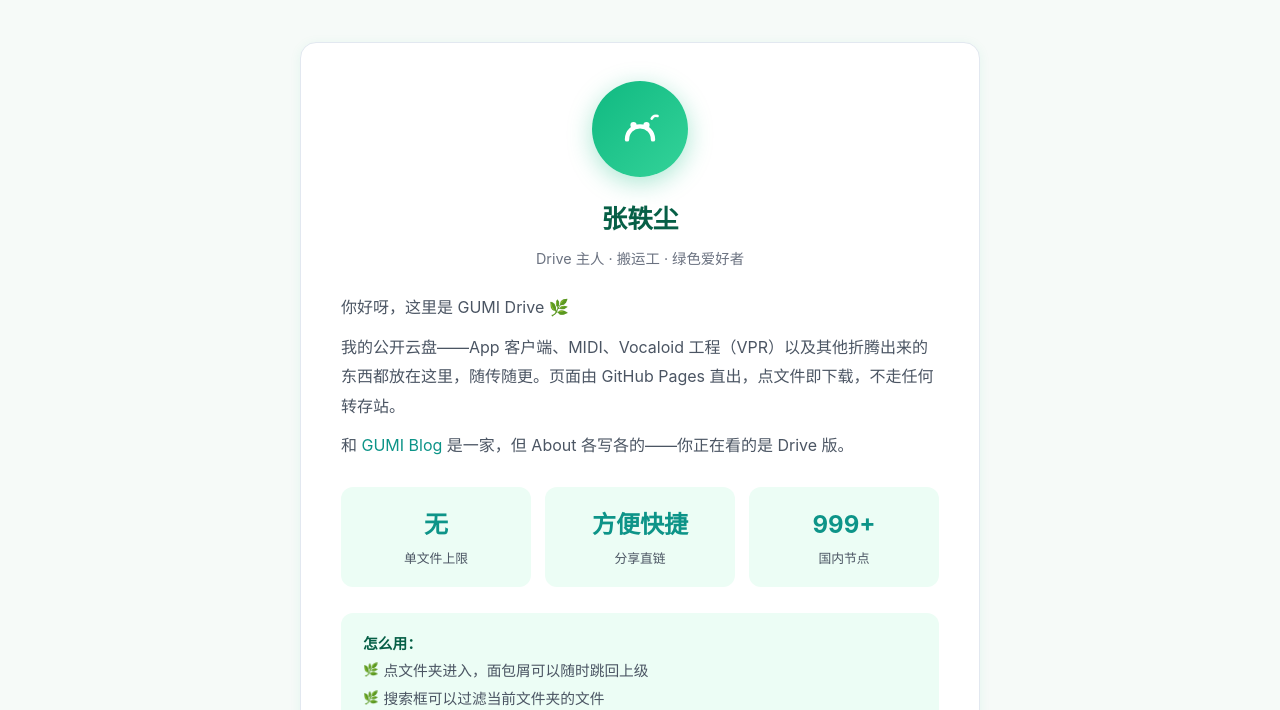
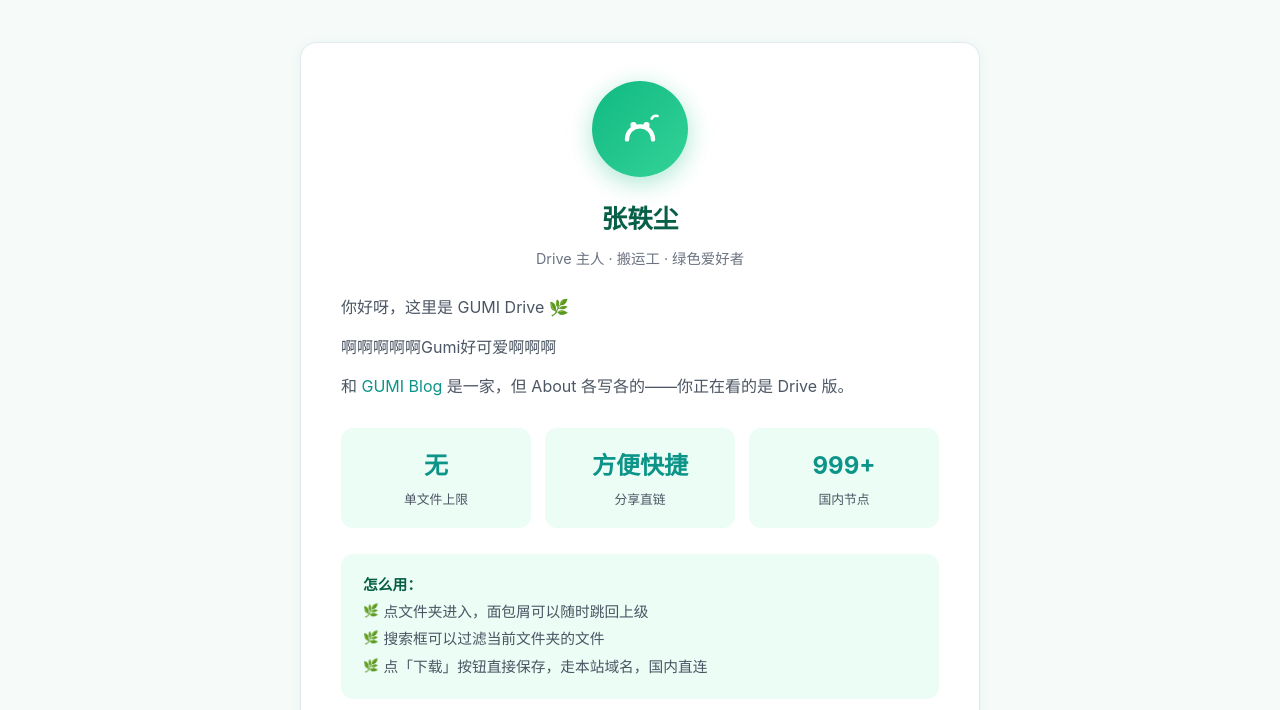
Before and after one commit to ZhangYichen-max/zhangyichen-drive, a plain HTML site: page about.html in a window 1280 px wide. Shown: the part 71-781 px from the top of the page. Drawn offline with Linux system fonts and the light colour scheme.

Commit message:
Update about.html

```diff
--- a/about.html
+++ b/about.html
@@ -148,7 +148,7 @@
 
     <div class="desc">
       <p>你好呀，这里是 GUMI Drive 🌿</p>
-      <p>我的公开云盘——App 客户端、MIDI、Vocaloid 工程（VPR）以及其他折腾出来的东西都放在这里，随传随更。页面由 GitHub Pages 直出，点文件即下载，不走任何转存站。</p>
+      <p>啊啊啊啊啊Gumi好可爱啊啊啊</p>
       <p>和 <a href="http://zhangyichen.asia/">GUMI Blog</a> 是一家，但 About 各写各的——你正在看的是 Drive 版。</p>
     </div>
 
```
